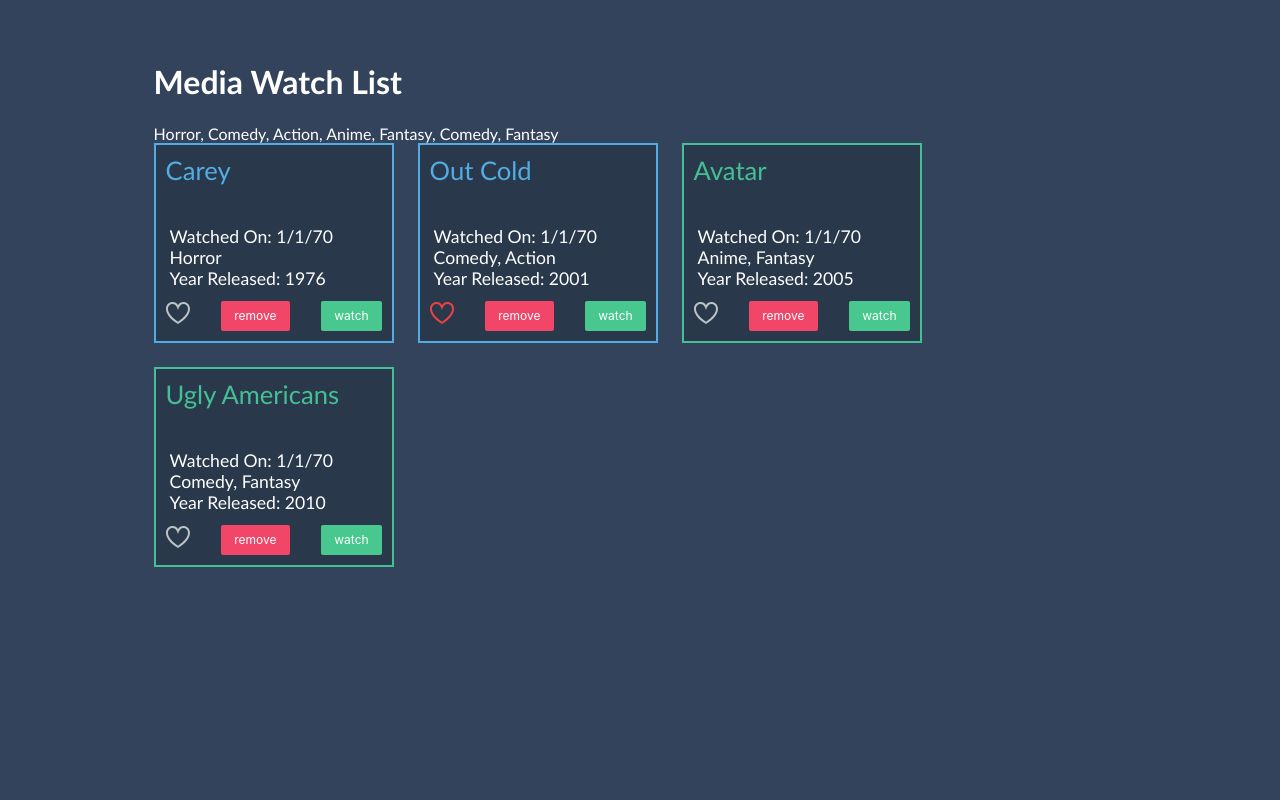
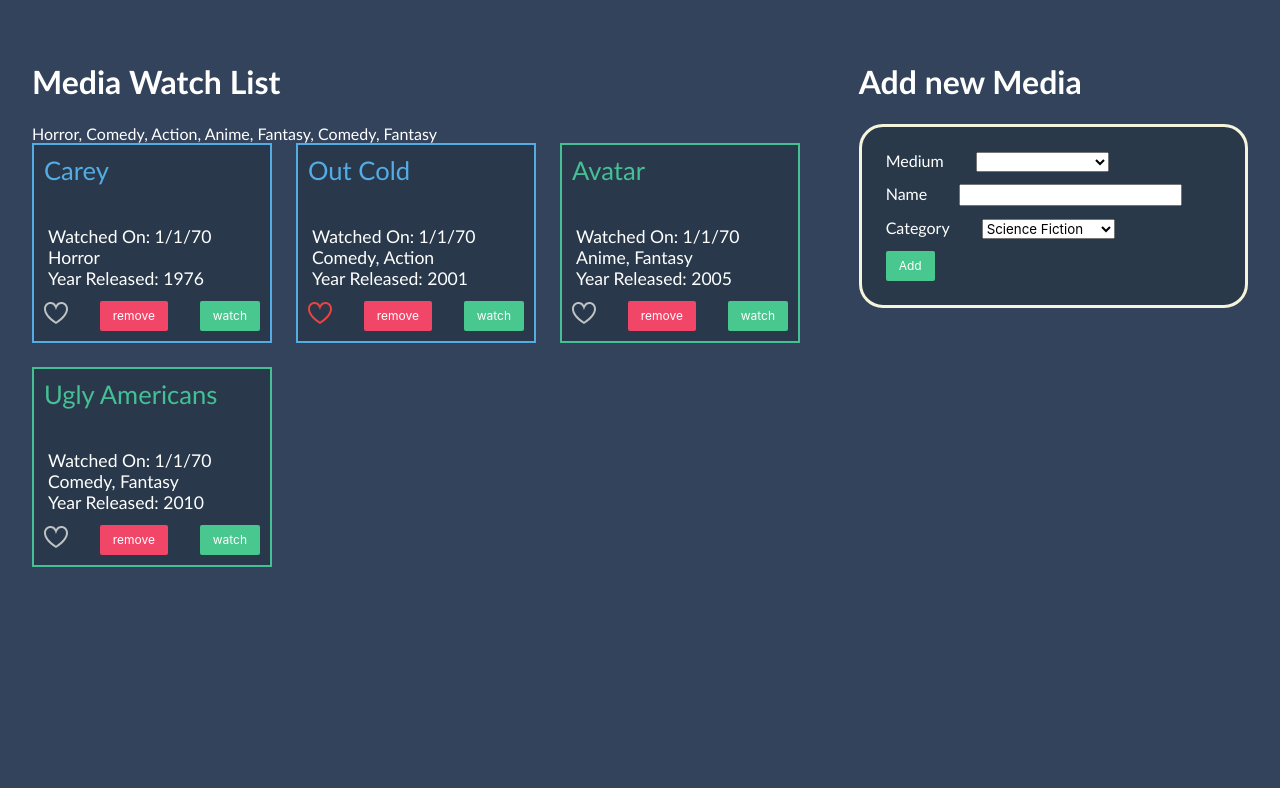
Before and after one commit to evwhite2/Angular-Projects, an Angular app in the folder media-watch-list/: page / in a window 1280 px wide. Built offline with nearby package versions, Linux system fonts and the light colour scheme.

Commit message:
adding form component, non functional, styled

```diff
--- a/media-watch-list/src/app/app.component.css
+++ b/media-watch-list/src/app/app.component.css
@@ -1,7 +1,8 @@
-h1{
+h1, h2{
     padding-top: 2em;
 }
 .centered{
     margin-left: 10%;
     margin-right: 10%;
+    max-width: 1000px;
 }
--- a/media-watch-list/src/app/app.component.html
+++ b/media-watch-list/src/app/app.component.html
@@ -1,6 +1,13 @@
-<div class="container is-centered is-fluid has-text-white">
-  <div class="centered">
-       <h1 class="title has-text-white is-vcentered">Media Watch List</h1>
-       <app-media-item-list></app-media-item-list>
+<div class="container is-fluid is-centered has-text-white">
+  <div class="columns is-centered">
+       <div class="column ">
+        <h1 class="title has-text-white is-vcentered">Media Watch List</h1>
+        <app-media-item-list></app-media-item-list>
+      </div>
+      <div class="column is-4">
+        <h1 class="title has-text-white is-vcentered">Add new Media</h1>
+        <app-media-item-form></app-media-item-form>
+      </div>
+
   </div>
 </div>
--- /dev/null
+++ b/media-watch-list/src/app/media-item-form/media-item-form.component.css
@@ -0,0 +1,14 @@
+form{
+    display: flex;
+    flex-direction: column;
+    background-color: #29394a;
+    padding:1.5em;
+    border-radius: 1.5em;
+    border: solid beige ;
+}
+label{
+    padding-right: 2em;
+}
+select{
+    min-width: 10em;
+}
--- /dev/null
+++ b/media-watch-list/src/app/media-item-form/media-item-form.component.html
@@ -0,0 +1,28 @@
+<form>
+        <div class="field">
+            <label for="medium">Medium</label>
+            <select name="medium" ngModel>
+                <option value="Movie">Movie</option>
+                <option value="Series">Series</option>
+            </select>
+        </div>
+        <div class="field">
+            <label for="name">Name</label>
+            <input type="text" name="name" id="name">
+        </div>
+        <div class="field">
+            <label for="category">Category</label>
+            <select name="category" id="category">
+                <option value="Science Fiction">Science Fiction</option>
+                <option value="Action">Action</option>
+                <option value="Comedy">Comedy</option>
+                <option value="Drama">Drama</option>
+                <option value="Horror">Horror</option>
+                <option value="Romance">Romance</option>
+                <option value="Historical">Historical</option>
+            </select>
+        </div>
+        <div class="field">
+        <input value="Add" type="submit" name="add" class="button is-small is-success">
+        </div>
+</form>
--- /dev/null
+++ b/media-watch-list/src/app/media-item-form/media-item-form.component.ts
@@ -0,0 +1,15 @@
+import { Component, OnInit } from '@angular/core';
+
+@Component({
+  selector: 'app-media-item-form',
+  templateUrl: './media-item-form.component.html',
+  styleUrls: ['./media-item-form.component.css']
+})
+export class MediaItemFormComponent implements OnInit {
+
+  constructor() { }
+
+  ngOnInit(): void {
+  }
+
+}
--- a/media-watch-list/src/index.html
+++ b/media-watch-list/src/index.html
@@ -8,6 +8,6 @@
   <link rel="icon" type="image/x-icon" href="favicon.ico">
 </head>
 <body>
-  <app-root></app-root>
+    <app-root></app-root>
 </body>
 </html>
```
Also changed, not shown: media-watch-list/src/app/app.module.ts (+7 -2 lines), media-watch-list/src/app/media-item-list/media-item-list.component.html (line endings or trailing spaces), media-watch-list/src/styles.css (line endings or trailing spaces), 1 other file (tests, documents, lock files or other folders).
